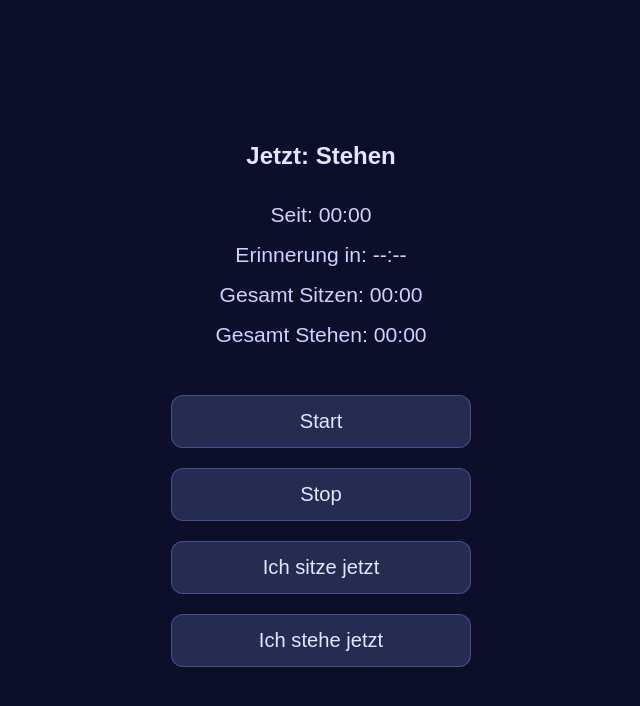
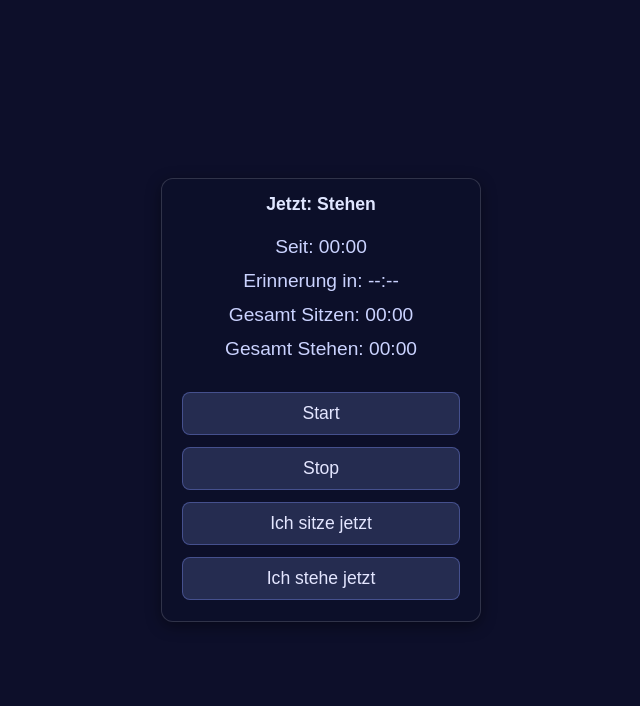
Before and after one commit to bestbuddies1995-bit/TimerNew, a plain HTML site: page index.html in a window 1280 px wide. Shown: the whole page, without its empty margins (319-959 px from the left). Drawn offline with Linux system fonts and the light colour scheme.

Commit message:
Add files via upload

```diff
--- a/index.html
+++ b/index.html
@@ -12,7 +12,7 @@
         height: 100%;
         width: 100%;
         overflow: hidden;
-        background: #0d0f2a; /* oder ein Bild: url(bg.jpg) */
+        background: #0d0f2a;
         background-size: cover;
         background-repeat: no-repeat;
         background-position: center;
@@ -26,15 +26,31 @@
         text-align: center;
     }
 
+    /* === Die Karte im Look des linken Widgets (abgerundet, dezenter Rahmen, leicht transparent) === */
+    .card {
+        background: rgba(13, 15, 42, 0.6);
+        border: 1px solid rgba(255, 255, 255, 0.15);
+        border-radius: 12px;
+        padding: 15px 20px;
+        width: 90%;
+        max-width: 320px;
+        box-shadow: 0 4px 15px rgba(0, 0, 0, 0.4);
+        box-sizing: border-box;
+        display: flex;
+        flex-direction: column;
+        align-items: center;
+    }
+
     h2 {
-        margin-bottom: 25px;
+        margin: 0 0 15px 0;
         color: #e0e6ff;
         font-weight: 600;
+        font-size: 1.1em;
     }
 
     .timer {
-        margin: 8px 0;
-        font-size: 1.32em;
+        margin: 6px 0;
+        font-size: 1.2em;
         color: #cbd3ff;
     }
 
@@ -43,28 +59,27 @@
         display: flex;
         flex-direction: column;
         align-items: center;
-        margin-top: 30px;
+        margin-top: 20px;
         width: 100%;
-        max-width: 300px;
     }
 
-    /* === Buttons (30% kleiner als große Version) === */
+    /* === Buttons === */
     button {
-        padding: 14px 25px;
-        margin: 10px 0;
+        padding: 10px 20px;
+        margin: 6px 0;
         width: 100%;
         background: rgba(70, 80, 130, 0.45);
         border: 1px solid rgba(130, 150, 255, 0.35);
         color: #e4e6ff;
-        border-radius: 12px;
+        border-radius: 8px;
         cursor: pointer;
         transition: 0.25s;
-        font-size: 1.26em;
+        font-size: 1.1em;
     }
 
     button:hover {
         background: rgba(130, 150, 255, 0.25);
-        box-shadow: 0 0 20px rgba(130, 150, 255, 0.45);
+        box-shadow: 0 0 15px rgba(130, 150, 255, 0.45);
     }
 
     /* === ROTER BLINK-EFFEKT direkt auf dem Body === */
@@ -81,6 +96,7 @@
 
 <body id="body">
 
+    <div class="card">
         <h2 id="status">Gestartet: Stehen</h2>
 
         <div class="timer">Seit: <span id="seit">00:00</span></div>
@@ -94,6 +110,7 @@
             <button onclick="stop()">Stop</button>
             <button onclick="sitze()">Ich sitze jetzt</button>
             <button onclick="stehe()">Ich stehe jetzt</button>
+        </div>
     </div>
 
 <script>
```
Lines whose indentation alone changed are shown as unchanged.
